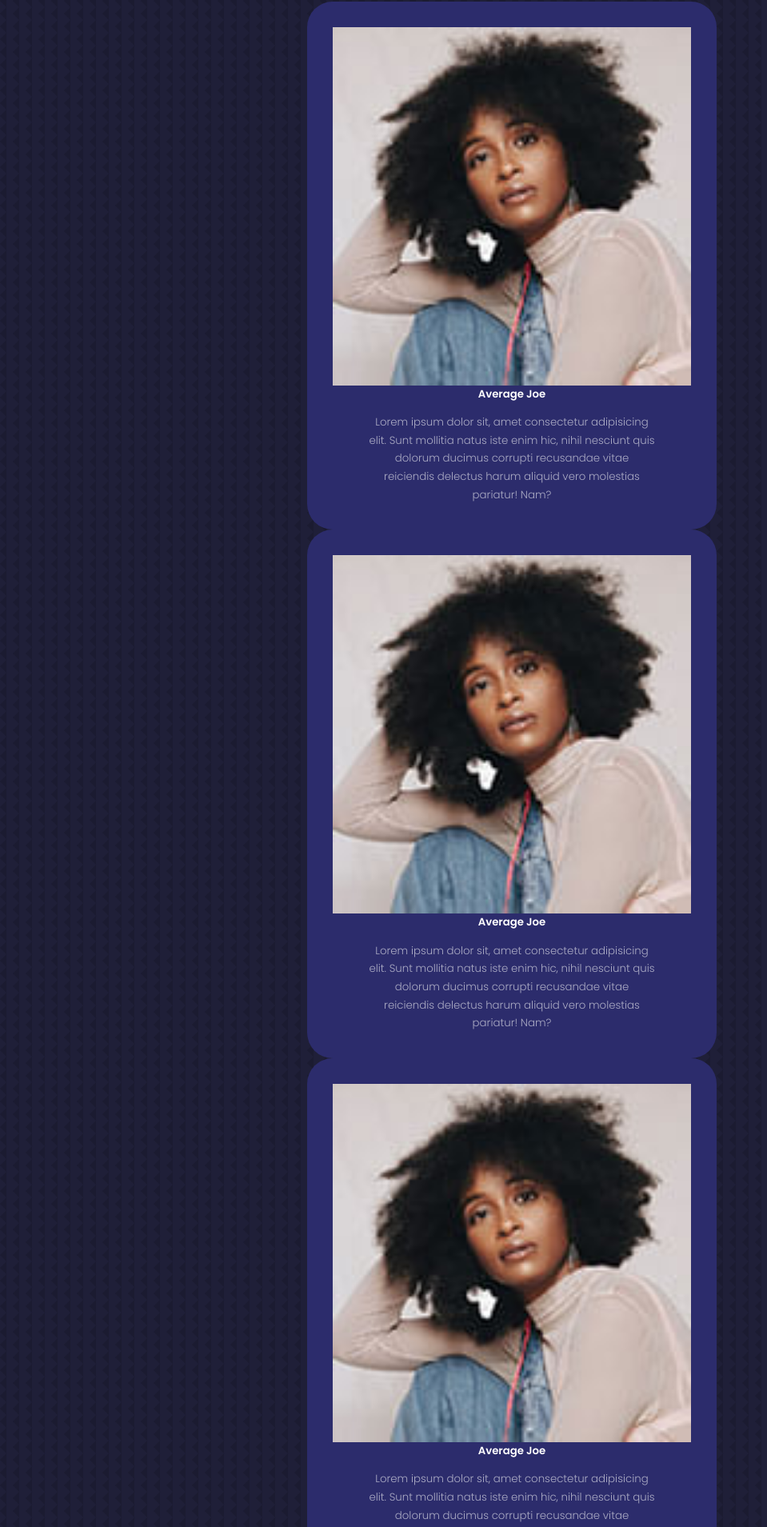
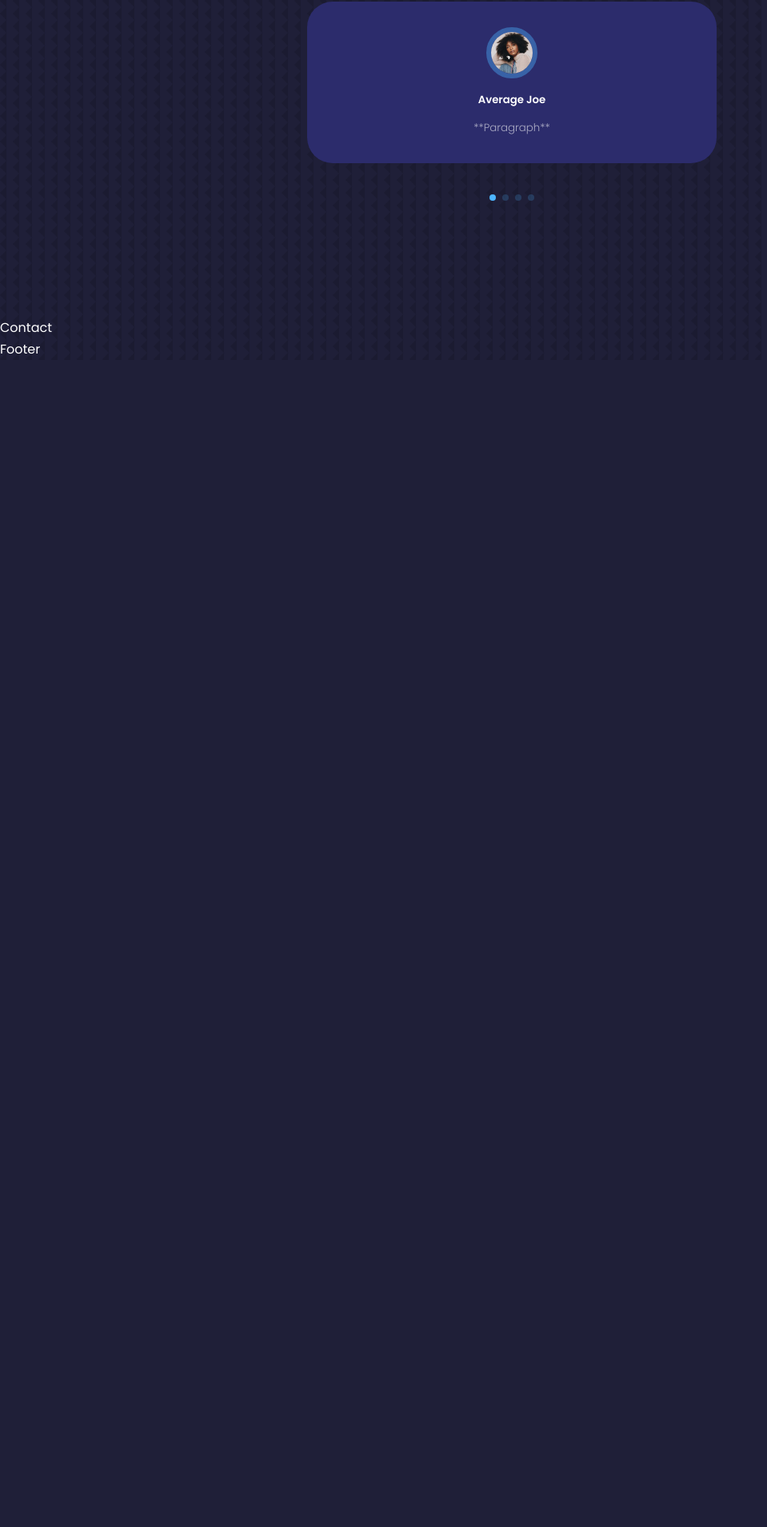
Before and after one commit to EthanBrydon/React_Portfolio_Website, a React (Create React App) app: page / in a window 1280 px wide. Shown: the part 4007-5916 px from the top of the page at 80% size, without its empty margins (0-959 px from the left). After the commit the page ends 4457 px from the top, so only its background shows below. Built offline with nearby package versions, Linux system fonts and the light colour scheme.

Commit message:
Added Swiper Js and completed Testimonials

```diff
--- a/package.json
+++ b/package.json
@@ -10,6 +10,7 @@
     "react-dom": "^18.2.0",
     "react-icons": "^4.4.0",
     "react-scripts": "5.0.1",
+    "swiper": "^9.1.1",
     "web-vitals": "^2.1.4"
   },
   "scripts": {
--- a/src/components/testimonials/Testimonials.jsx
+++ b/src/components/testimonials/Testimonials.jsx
@@ -5,54 +5,68 @@
 import AVTR3 from '../../assets/avatar3.jpg'
 import AVTR4 from '../../assets/avatar4.jpg'
 
+// import Swiper core and required modules
+import { Pagination} from 'swiper';
+
+import { Swiper, SwiperSlide } from 'swiper/react';
+
+// Import Swiper styles
+import 'swiper/css';
+import 'swiper/css/pagination';
+
+
+const testimonials_sections = [
+  {
+    avatar: AVTR1,
+    name: 'Average Joe',
+    review: '**Paragraph**'
+  },
+  {
+    avatar: AVTR2,
+    name: 'Average Joe',
+    review: '**Paragraph**'
+  },
+  {
+    avatar: AVTR3,
+    name: 'Average Joe',
+    review: '**Paragraph**'
+  },
+  {
+    avatar: AVTR4,
+    name: 'Average Joe',
+    review: '**Paragraph**'
+  }
+]
+
+
 const Testimonials = () => {
   return (
     <section id='testimonials'>
       <h5>Review from clients</h5>
       <h2>Testimonials</h2>
 
-      <div className='container testimonials__container'>
-        <article className='testimonial'>
-          <div className='clien__avatar'>
-            <img src={AVTR1} alt="Avatar One" />
-          </div>
-          <h5 className='client__name'>Average Joe</h5>
-          <small className='client__review'> Lorem ipsum dolor sit, amet consectetur adipisicing elit. Sunt mollitia natus iste enim hic,
-            nihil nesciunt quis dolorum ducimus corrupti recusandae
-            vitae reiciendis delectus harum aliquid vero molestias pariatur! Nam?
-          </small>
-        </article>
-        <article className='testimonial'>
-          <div className='clien__avatar'>
-            <img src={AVTR1} alt="Avatar One" />
-          </div>
-          <h5 className='client__name'>Average Joe</h5>
-          <small className='client__review'> Lorem ipsum dolor sit, amet consectetur adipisicing elit. Sunt mollitia natus iste enim hic,
-            nihil nesciunt quis dolorum ducimus corrupti recusandae
-            vitae reiciendis delectus harum aliquid vero molestias pariatur! Nam?
-          </small>
-        </article>
-        <article className='testimonial'>
-          <div className='clien__avatar'>
-            <img src={AVTR1} alt="Avatar One" />
-          </div>
-          <h5 className='client__name'>Average Joe</h5>
-          <small className='client__review'> Lorem ipsum dolor sit, amet consectetur adipisicing elit. Sunt mollitia natus iste enim hic,
-            nihil nesciunt quis dolorum ducimus corrupti recusandae
-            vitae reiciendis delectus harum aliquid vero molestias pariatur! Nam?
-          </small>
-        </article>
-        <article className='testimonial'>
-          <div className='clien__avatar'>
-            <img src={AVTR1} alt="Avatar One" />
-          </div>
-          <h5 className='client__name'>Average Joe</h5>
-          <small className='client__review'> Lorem ipsum dolor sit, amet consectetur adipisicing elit. Sunt mollitia natus iste enim hic,
-            nihil nesciunt quis dolorum ducimus corrupti recusandae
-            vitae reiciendis delectus harum aliquid vero molestias pariatur! Nam?
-          </small>
-        </article>
-      </div>
+      <Swiper className='container testimonials__container'
+        // install Swiper modules
+        modules={[Pagination]}
+        spaceBetween={40}
+        slidesPerView={1}
+        pagination={{ clickable: true }}>
+        {
+          testimonials_sections.map(({avatar, name, review}, index) => {
+            return (
+              <SwiperSlide key={index} className='testimonial'>
+                <div className='client__avatar'>
+                  <img src={avatar} alt='Avatar'/>
+                </div>
+                <h5 className='client__name'>{name}</h5>
+                <small className='client__review'>
+                  {review}
+                </small>
+              </SwiperSlide>
+            )
+          })
+        }
+      </Swiper>
     </section>
   )
 }
--- a/src/components/testimonials/testimonials.css
+++ b/src/components/testimonials/testimonials.css
@@ -1,5 +1,6 @@
 .container.testimonials__container {
     width: 40%;
+    padding-bottom: 4rem;
 }
 
 .client__avatar {
@@ -28,6 +29,10 @@
     margin: 0.8rem auto 0;
 }
 
+.swiper-pagination-clickable .swiper-pagination-bullet {
+    background: var(--color-primary);
+}
+
 /* _______________ MEDIA QUERIES (MEDIUM DEVICES) _______________ */
 @media screen and (max-width: 1024px) {
     .container.testimonials__container {
```
Also changed, not shown: 1 other file (tests, documents, lock files or other folders).
